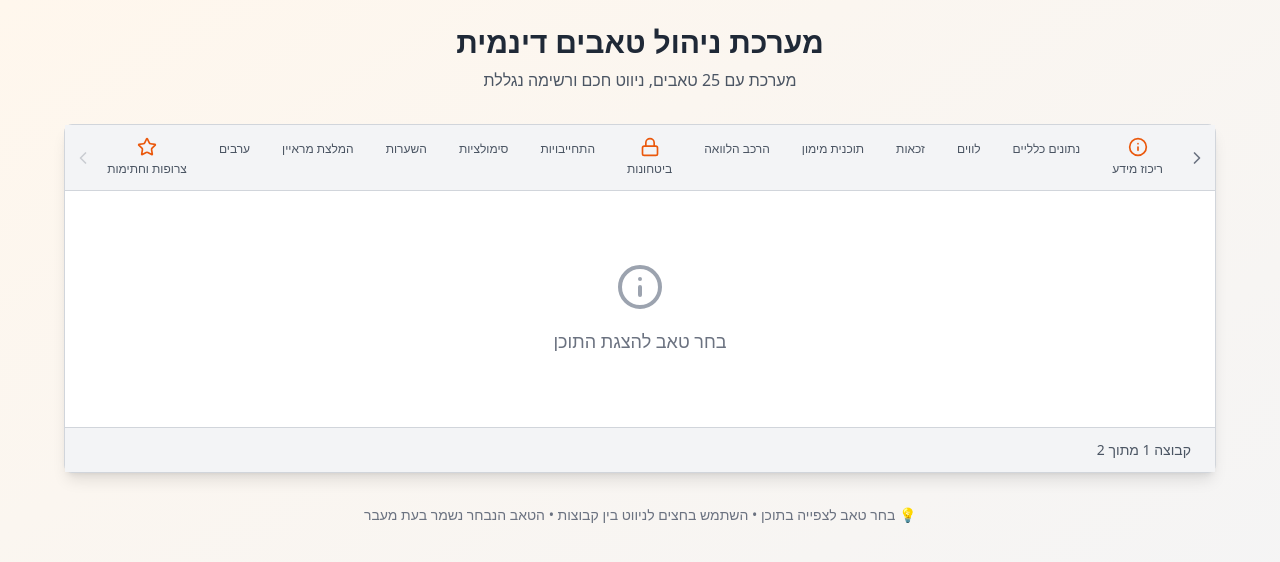
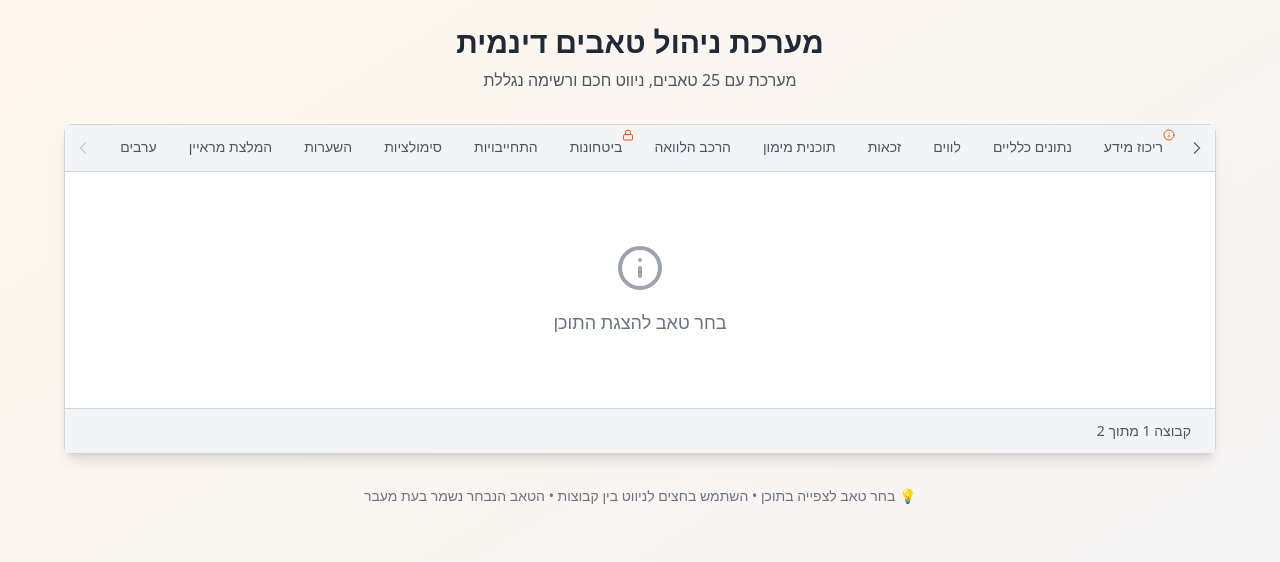
Before and after one commit to ttprojectgithub/icon-scroll-tabs, a React (Vite) app: page / in a window 1280 px wide. Shown: the top 562 px of the page. Built offline with nearby package versions, Linux system fonts and the light colour scheme.

Commit message:
Fix tab alignment and height
Ensure consistent text alignment, icon placement, and tab height in the tab component.

```diff
--- a/src/components/DynamicTabs.tsx
+++ b/src/components/DynamicTabs.tsx
@@ -1,4 +1,3 @@
-
 import React, { useState, useEffect } from 'react';
 import { ChevronLeft, ChevronRight, Info, Home, Settings, FileText, Users, Calendar, Mail, Phone, Globe, Database, Lock, Edit, Search, Clock, Archive, Download, List, Star } from 'lucide-react';
 import { Input } from '@/components/ui/input';
@@ -237,18 +236,21 @@ const DynamicTabs = () => {
                 key={tab.index}
                 onClick={() => handleTabClick(tab.index)}
                 className={`
-                  flex-shrink-0 px-4 py-3 text-sm font-medium border-b-2 transition-all duration-200 flex flex-col items-center gap-1
+                  relative flex-shrink-0 px-4 py-3 text-sm font-medium border-b-2 transition-all duration-200
                   ${selectedTab === tab.index
                     ? 'border-orange-500 text-orange-600 bg-white'
                     : 'border-transparent text-gray-600 hover:text-orange-600 hover:border-orange-300'
                   }
                 `}
               >
-                <div className="flex items-center gap-2">
-                  {tab.index === 0 && <Info className="w-5 h-5 text-orange-600" />}
-                  {TypeIcon && <TypeIcon className="w-5 h-5 text-orange-600" />}
+                {/* Icon positioned at top-right */}
+                <div className="absolute top-1 right-1">
+                  {tab.index === 0 && <Info className="w-3 h-3 text-orange-600" />}
+                  {TypeIcon && <TypeIcon className="w-3 h-3 text-orange-600" />}
                 </div>
-                <span className="text-xs leading-tight">{tab.title}</span>
+
+                {/* Text aligned uniformly */}
+                <span className="text-sm leading-tight">{tab.title}</span>
               </button>
             );
           })}
```
